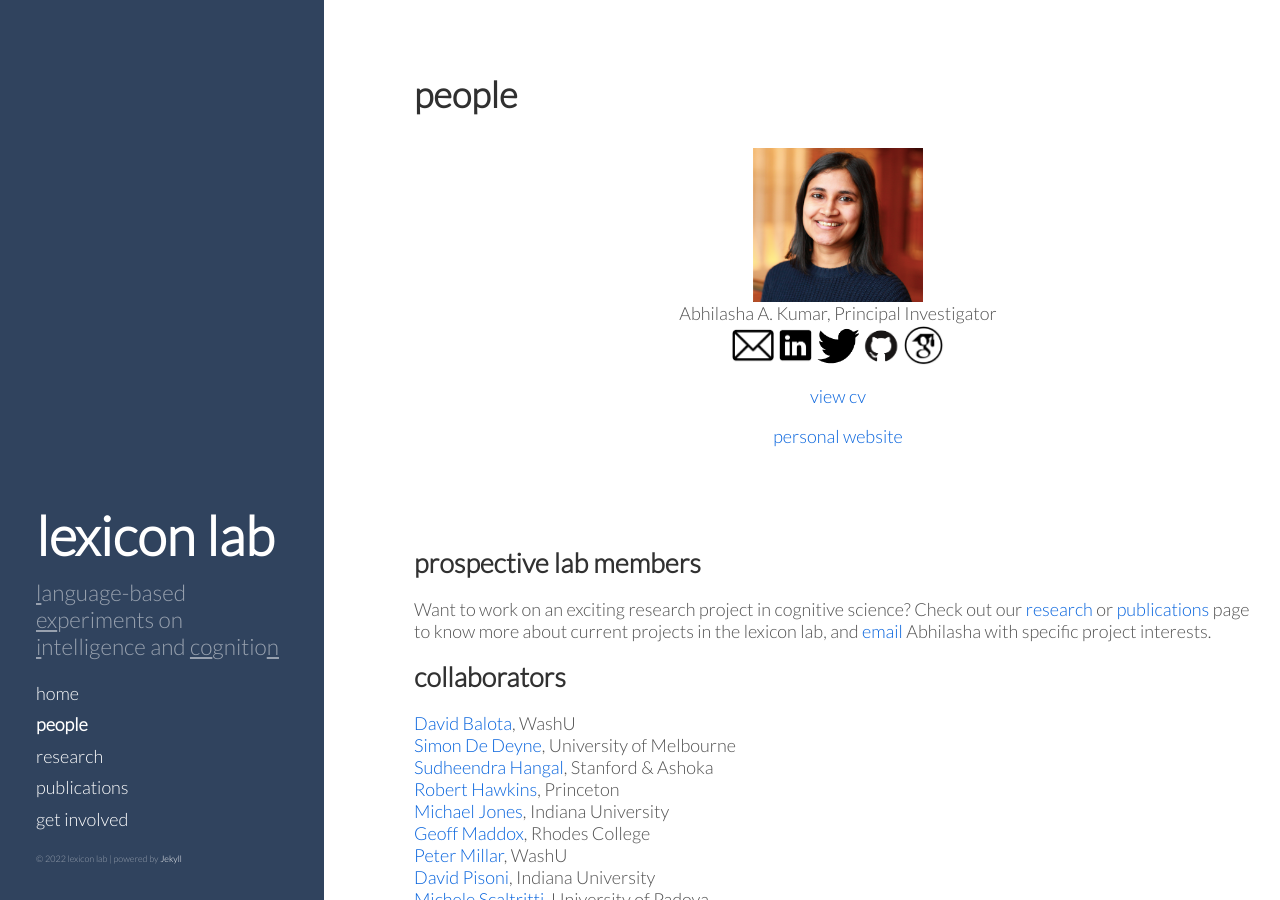
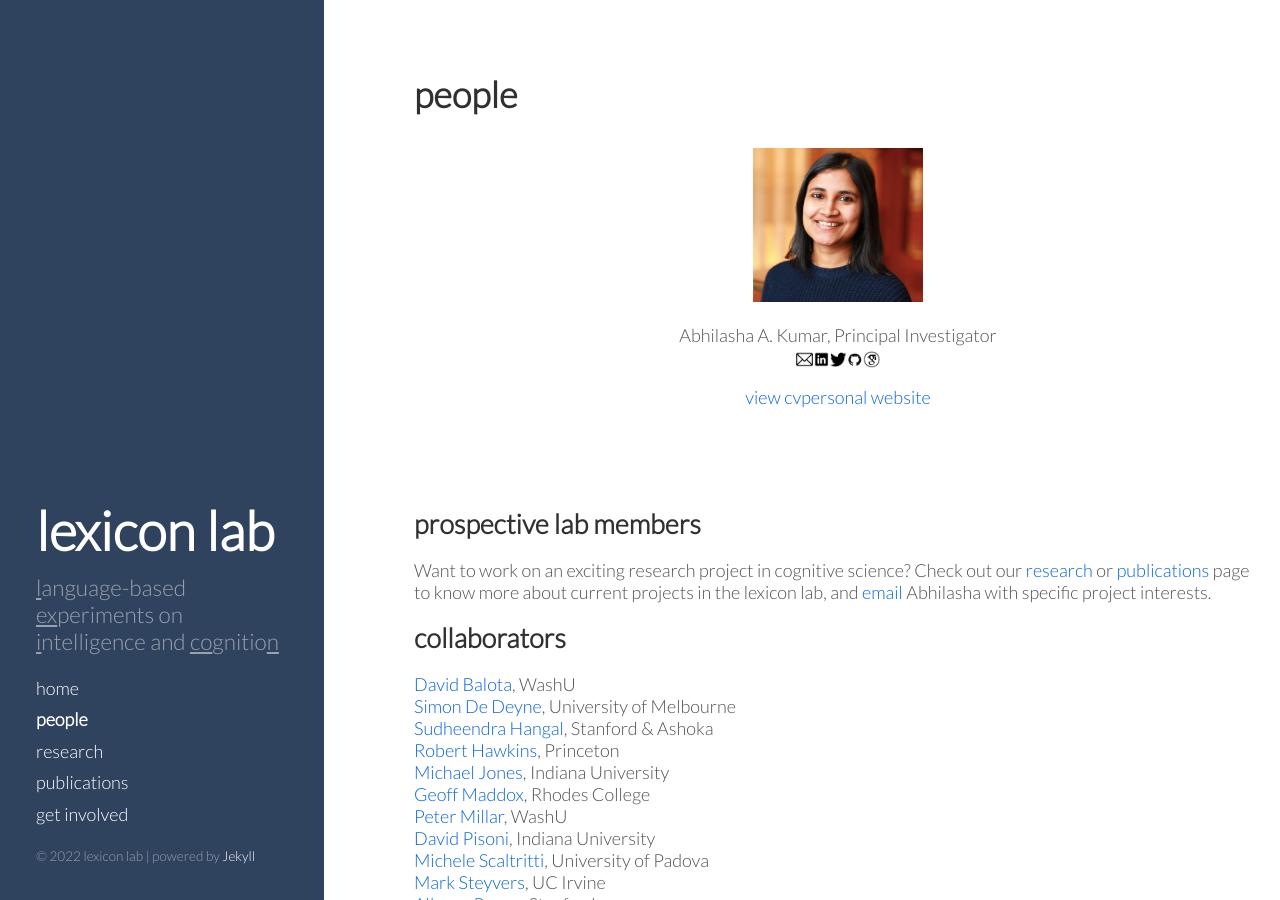
Before and after one commit to thelexiconlab/thelexiconlab.github.io, a Jekyll site: the page built from people.html, in a window 1280 px wide and 900 px high. Built offline with Jekyll 4.4.1, drawn with Linux system fonts in a browser that asks for light colours; Markdown is read by kramdown in place of the engine named in the settings.

Commit message:
changing images

```diff
--- a/_includes/sidebar.html
+++ b/_includes/sidebar.html
@@ -27,6 +27,6 @@
       {% endfor %}
     </nav>
 
-    <p style="font-size: 1vh;">&copy; {{ site.time | date: '%Y' }} lexicon lab | powered by <a href="https://jekyllthemes.io/">Jekyll </a></p>
+    <p style="font-size: 1.5vh;">&copy; {{ site.time | date: '%Y' }} lexicon lab | powered by <a href="https://jekyllthemes.io/">Jekyll </a></p>
   </div>
 </div>
--- a/people.html
+++ b/people.html
@@ -9,13 +9,11 @@ order: 2
 <link rel="preconnect" href="https://fonts.gstatic.com" crossorigin>
 <link href="https://fonts.googleapis.com/css2?family=Lato:wght@300&display=swap" rel="stylesheet">
 </head>
-<br>
-<img src="/images/team/kumar.png" class="bioimage">
+<br><img src="/images/team/kumar.png" class="bioimage"><br>
 <div class = "biotext">
-Abhilasha A. Kumar, Principal Investigator
+Abhilasha A. Kumar, Principal Investigator <br>
 <p><a href=mailto:kumaraa@iu.edu target="_blank"><img src ="/images/icons/email.png" alt="shared icon" class="iconimg"></a><a href=https://www.linkedin.com/in/abhilasha-kumar/ target="_blank"><img src ="/images/icons/linkedin.png" alt="shared icon" class="iconimg"></a><a href=https://twitter.com/abhilashaakumar target="_blank"><img src ="/images/icons/twitter.png" alt="shared icon" class="iconimg"></a><a href=https://github.com/abhilasha-kumar/ target="_blank"><img src ="/images/icons/git.png" alt="shared icon" class="iconimg"></a><a href=https://scholar.google.com/citations?user=wPMyJYsAAAAJ&hl=en target="_blank"><img src ="/images/icons/scholar.png" alt="shared icon" class="iconimg"></a></p>
-<a href="/Kumar_CV.pdf" target="_blank">view cv</a><p>  </p>
-<a href="http://abhilashak.weebly.com" target="_blank">personal website</a>
+<p><a href="/Kumar_CV.pdf" target="_blank">view cv</a><a href="http://abhilashak.weebly.com" target="_blank">personal website</a></p>
 </div>
 
 <hr style="height:5vh; visibility:hidden;">
--- a/public/css/hyde.css
+++ b/public/css/hyde.css
@@ -81,7 +81,7 @@ figcaption {
 
 .sidebar {
   text-align: center;
-  padding: 2rem 1rem;
+  padding: 1rem 1rem;
   color: rgba(255,255,255,.5);
   background-color: rgb(48, 67, 94);
 }
@@ -184,8 +184,8 @@ a.sidebar-nav-item:focus {
 }
 
 .iconimg{
-  width: 5%;
-  height: 5%;
+  width: 2%;
+  height: 2%;
 }
 
 .bioimage{
```
